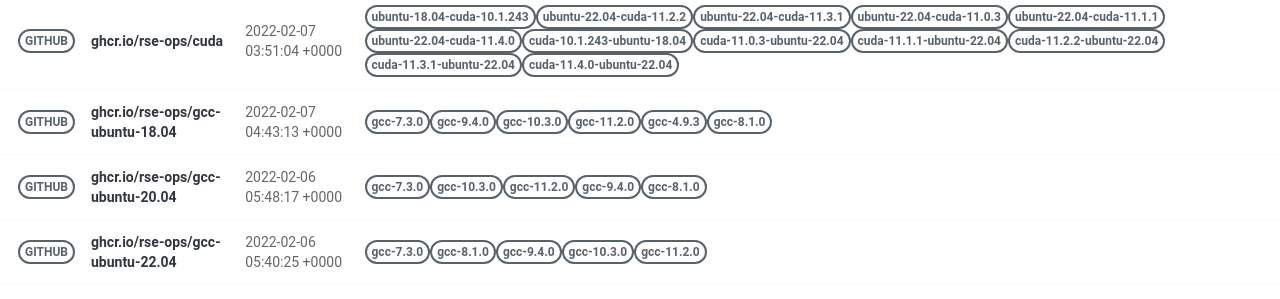
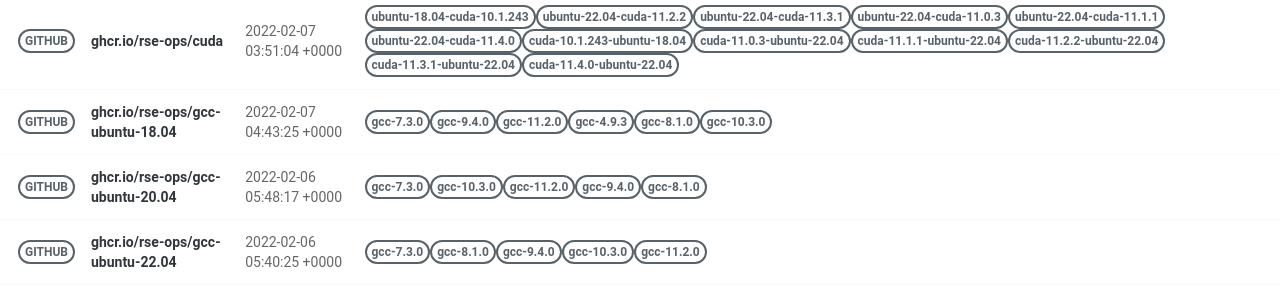
Before and after one commit to rse-ops/docker-images, a Jekyll site: the page built from pages/index.md, in a window 1280 px wide. Shown: the part 502-801 px from the top of the page. Built offline with Jekyll 4.4.1, drawn with Linux system fonts in a browser that asks for light colours; nearby versions of some CDN libraries.

Commit message:
Automated push to update library 2022-02-07

```diff
--- a/_library/ghcr.io-rse-ops-gcc-ubuntu-18.04.md
+++ b/_library/ghcr.io-rse-ops-gcc-ubuntu-18.04.md
@@ -1,7 +1,7 @@
 ---
 layout: container
 name: ghcr.io/rse-ops/gcc-ubuntu-18.04
-updated_at: 2022-02-07 04:43:13.449954
+updated_at: 2022-02-07 04:43:25.349287
 
 
 container_url: https://github.com/orgs/rse-ops/packages/container/package/gcc-ubuntu-18.04
```
Also changed, not shown: other parts of _library/ghcr.io-rse-ops-gcc-ubuntu-18.04.md (+3 -3 lines).
